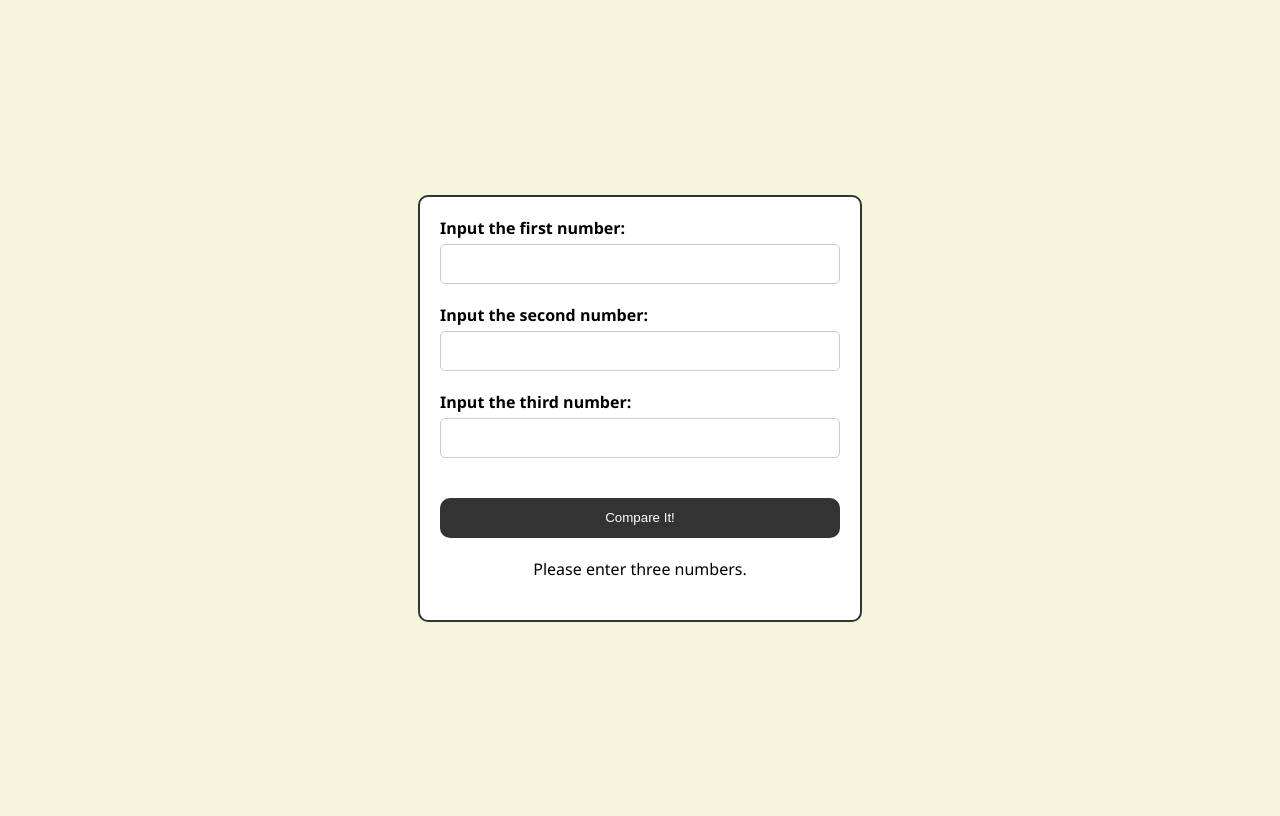
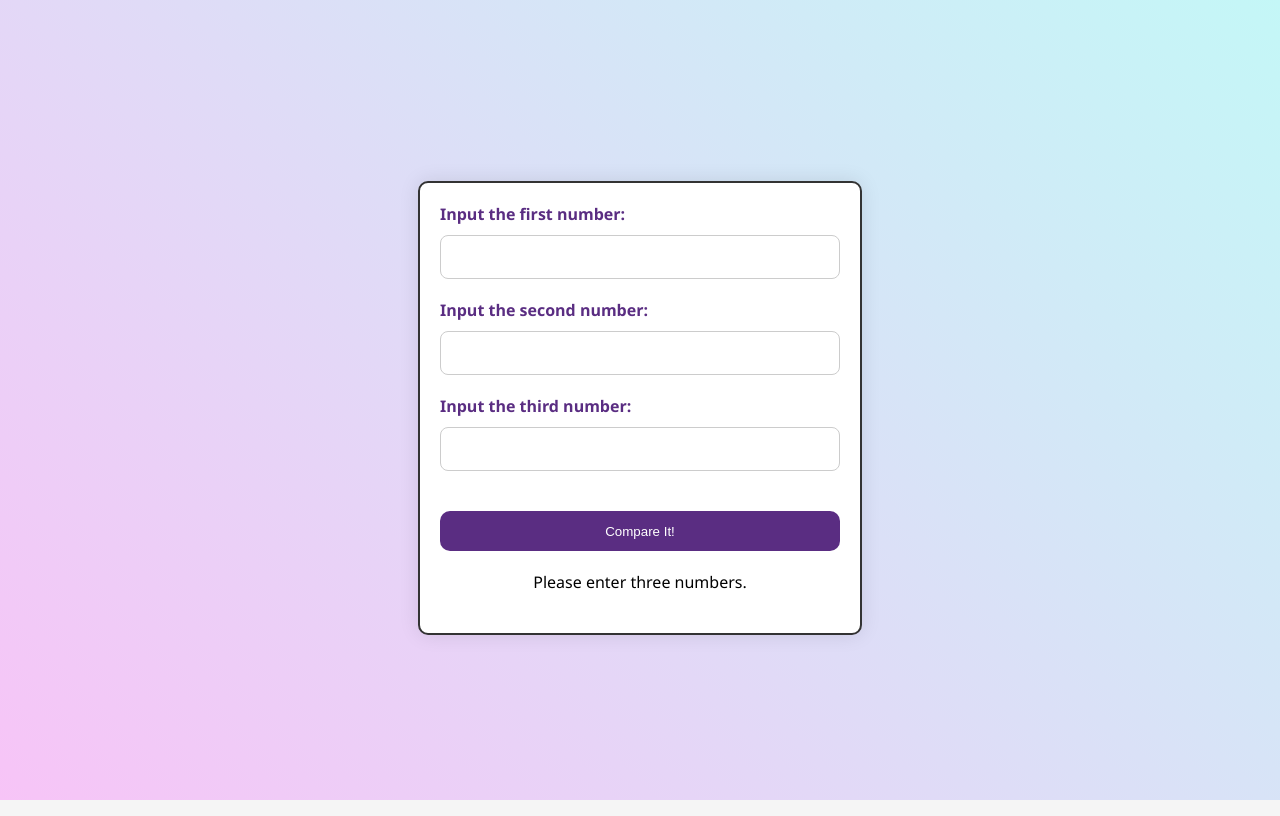
Before and after one commit to DavidBatoDev/largest_number_compare, a Flask app: template templates/index.html in a window 1280 px wide. Run offline with Flask 3, Linux system fonts and the light colour scheme; the template is opened without the code that fills it, so the values that code supplies are empty.

Commit message:
Enhancing the css

```diff
--- a/app.py
+++ b/app.py
@@ -1,33 +1,24 @@
-# import the request module from flask
 from flask import Flask, render_template, request
 
 app = Flask(__name__)
 
-
-# to get the data from the form we need to use the request object
-# lets add a methods argument to the route decorator
 @app.route('/', methods=['GET', 'POST'])
 def index():
-    # define a variable to hold the largest number
     largest = None
-    # define a variable to hold the messagee'
-    # logic:
-    # 1. check if the request method is post (basically checked if the form is submitted)
     if request.method == 'POST':
-        # 2. get the numbers data from the form with request object using request.form
+        largest = None
         num1 = float(request.form['num1'])
         num2 = float(request.form['num2'])
         num3 = float(request.form['num3'])
-        # compare the numbers to find the largest
         if num1 > num2 and num1 > num3:
             largest = num1
         elif num2 > num1 and num2 > num3:
             largest = num2
         else:
             largest = num3
-        # set the message
 
-    # render the template with the largest and the message
+    largest = format(largest, '.2f')
+
     return render_template('index.html', largest=largest)
 
 if __name__ == '__main__':
--- a/static/style.css
+++ b/static/style.css
@@ -4,17 +4,25 @@ body {
     align-items: center;
     flex-direction: column;
     height: 100vh;
-    background-color: beige;
+    background-color: #f5f5f5;
     font-family: 'Segoe UI', Tahoma, Geneva, Verdana, sans-serif;
 }
 
-
-
 main {
-    background-color: white;
+    background-color: #ffffff;
     border-radius: 10px;
     border: 2px solid #333;
     padding: 20px;
+    animation: fadeIn 0.8s ease-in-out;
+}
+
+@keyframes fadeIn {
+    from {
+        opacity: 0;
+    }
+    to {
+        opacity: 1;
+    }
 }
 
 form {
@@ -22,30 +30,44 @@ form {
     display: flex;
     flex-direction: column;
     gap: 20px;
+    animation: slideIn 0.8s ease-in-out;
+}
+
+@keyframes slideIn {
+    from {
+        transform: translateY(-20px);
+        opacity: 0;
+    }
+    to {
+        transform: translateY(0);
+        opacity: 1;
+    }
 }
 
 .form-group {
     display: flex;
     flex-direction: column;
-    gap: 5px;
+    gap: 10px;
 }
 
 .form-group > label {
     font-weight: bold;
+    color: #5a2d82;
+    transition: color 0.3s ease-in-out;
 }
 
 .form-group > input {
-    padding: 10px;
+    padding: 12px;
     border: 1px solid #ccc;
-    border-radius: 5px;
+    border-radius: 8px;
     font-size: 16px;
-
+    transition: border-color 0.3s ease-in-out;
 }
 
-.form-group > input:focus {
+.form-group > input:hover {
     outline: none;
     border-color: #aaa;
-    box-shadow: 0 0 5px #333;
+    box-shadow: 0 0 5px rgba(255, 255, 0, 0.5);
 }
 
 button[type="submit"] {
@@ -56,10 +78,53 @@ button[type="submit"] {
     cursor: pointer;
     margin-top: 20px;
     border-radius: 10px;
+    transition: background-color 0.3s ease-in-out;
+}
+
+button[type="submit"]:hover {
+    background-color: #555;
+    box-shadow: 0 0 20px #555;
 }
 
 main > .message {
     margin-top: 20px;
     text-align: center;
     margin-bottom: 20px;
+    animation: slideUp 0.8s ease-in-out;
 }
+
+@keyframes slideUp {
+    from {
+        transform: translateY(20px);
+        opacity: 0;
+    }
+    to {
+        transform: translateY(0);
+        opacity: 1;
+    }
+}
+
+body::before {
+    content: "";
+    position: fixed;
+    top: 0;
+    left: 0;
+    width: 100%;
+    height: 100%;
+    background: linear-gradient(45deg, #ff00ff, #00ffff);
+    opacity: 0.2;
+    z-index: -1;
+}
+
+main {
+    box-shadow: 0 0 20px rgba(0, 0, 0, 0.1);
+}
+
+button[type="submit"] {
+    background-color: #5a2d82;
+}
+
+button[type="submit"]:hover {
+    background-color: #642f91;
+    box-shadow: 0 0 20px #642f91;
+}
```
